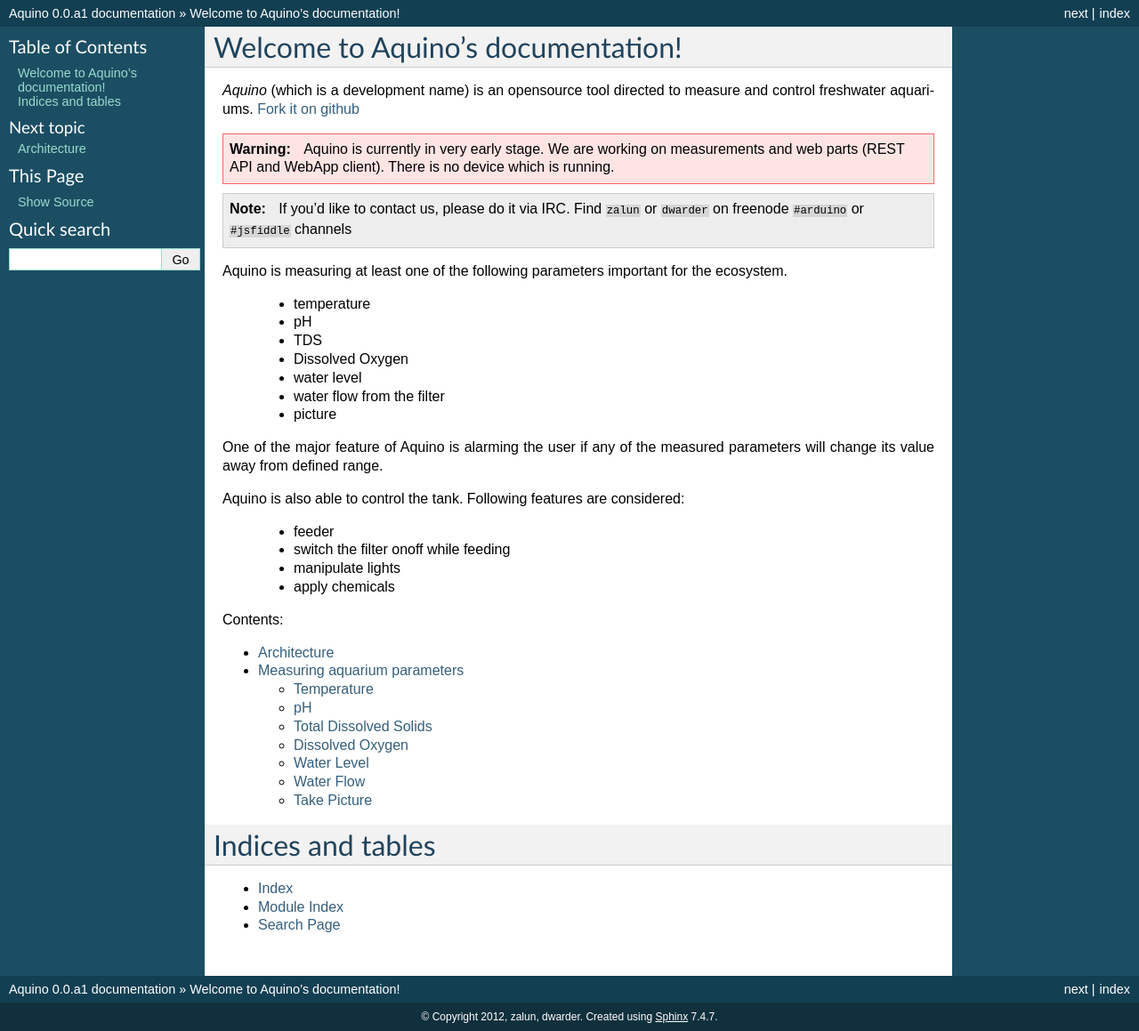
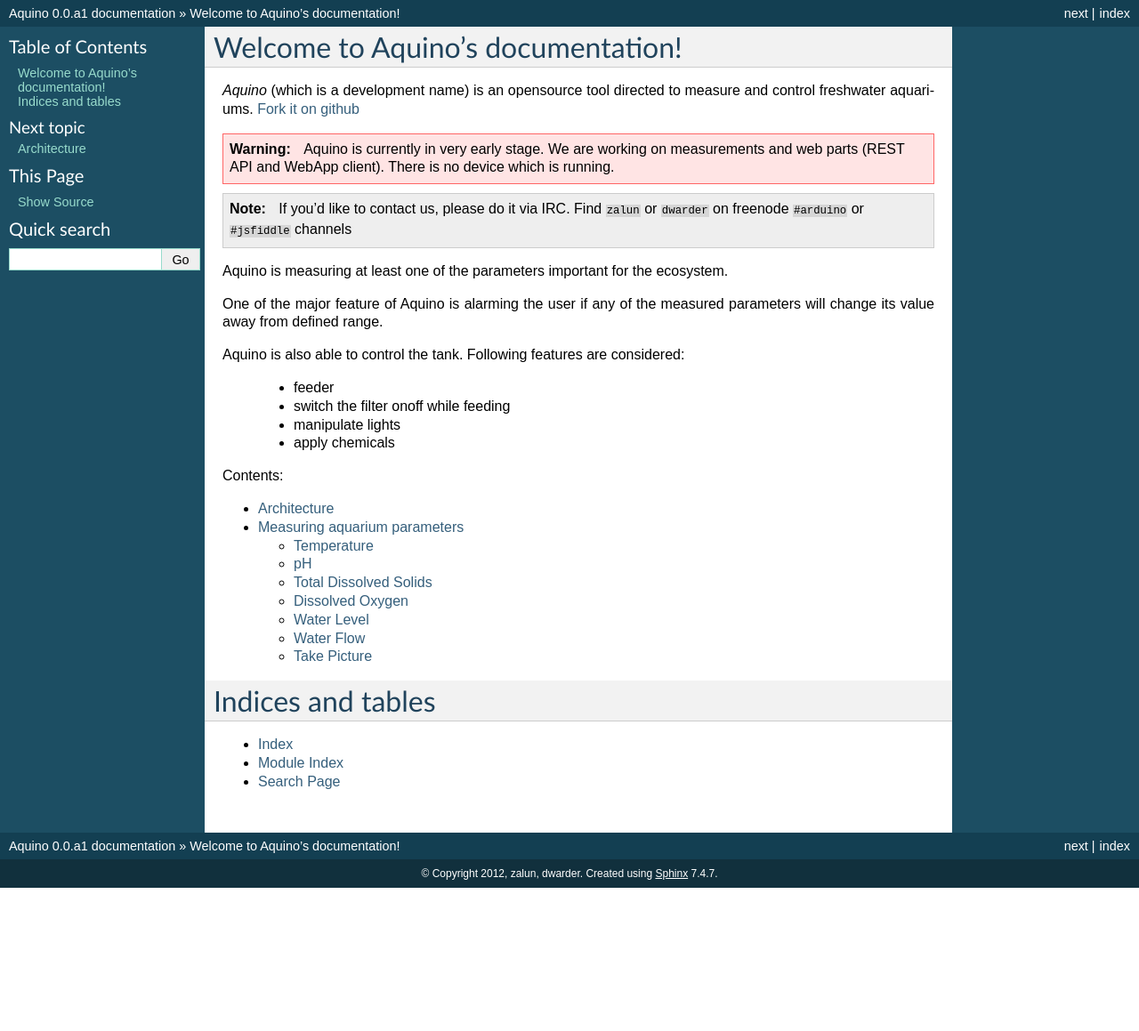
Before and after one commit to zalun/Aquino, a Sphinx documentation site: the page built from doc/source/index.rst, in a window 1280 px wide. Shown: the whole page at 89% size. Built offline with Sphinx 7.4.7, drawn with Linux system fonts in a browser that asks for light colours; formulas are drawn with MathJax 3; after the commit the page ends 998 px from its top, so only the background shows below that.

Commit message:
DRY D(on't)R(epeat)Y(ourself)

```diff
--- a/doc/source/index.rst
+++ b/doc/source/index.rst
@@ -21,16 +21,8 @@
    If you'd like to contact us, please do it via IRC. Find ``zalun`` or
    ``dwarder`` on freenode ``#arduino`` or ``#jsfiddle`` channels
 
-Aquino is measuring at least one of the following parameters important for
+Aquino is measuring at least one of the parameters important for
 the ecosystem.
-
- * temperature
- * pH
- * TDS
- * Dissolved Oxygen
- * water level
- * water flow from the filter
- * picture
 
 One of the major feature of Aquino is alarming the user if any of the
 measured parameters will change its value away from defined range.
```
